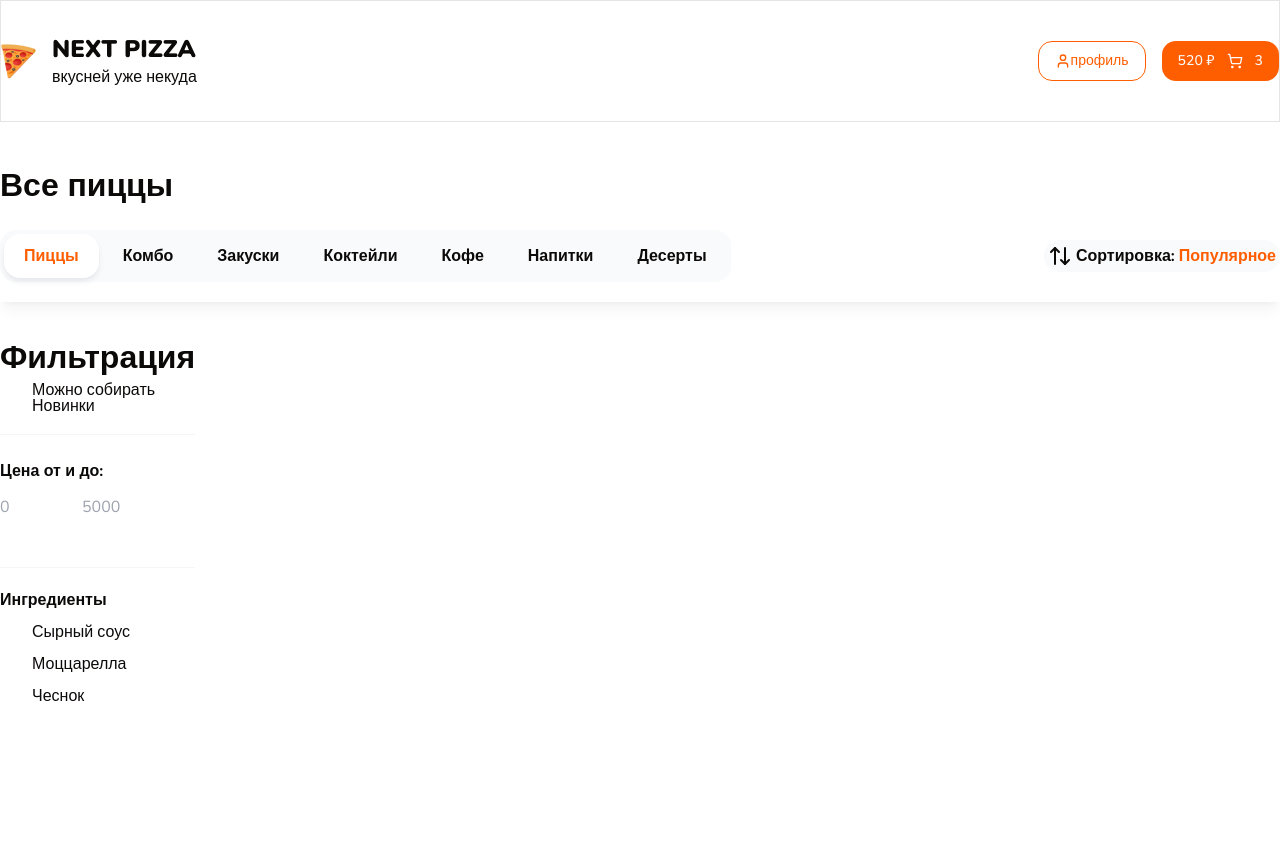
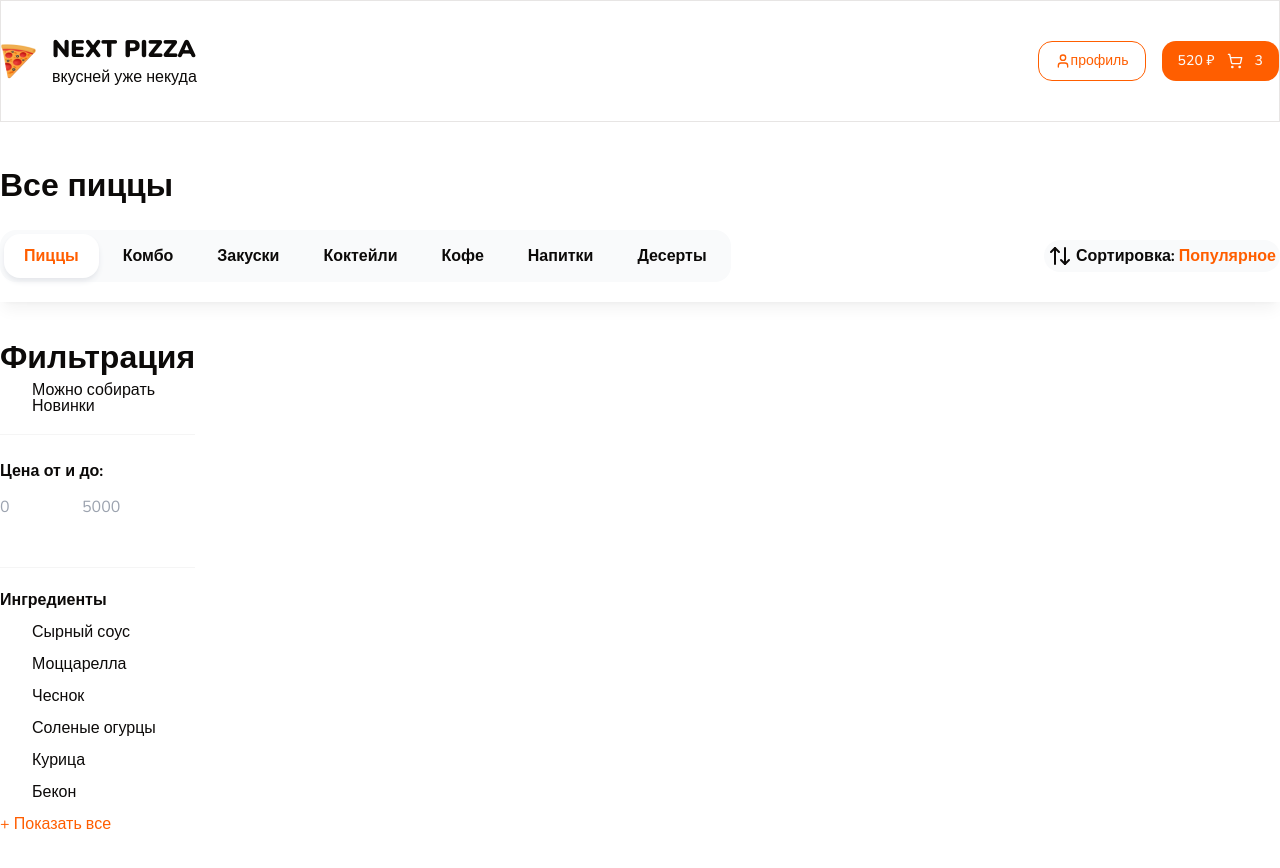
Before and after one commit to Sergey2983/NewWork, a Next.js app: page / in a window 1280 px wide. Before the commit the page ends 800 px from the top, so only its background shows below. Built offline with nearby package versions, Linux system fonts and the light colour scheme.

Commit message:
ProductCard

```diff
--- a/components/shared/filters.tsx
+++ b/components/shared/filters.tsx
@@ -40,6 +40,23 @@ export const Filtres: React.FC<Props> = ({ className }) => {
                         text: 'Чеснок',
                         value: "3",
                     },
+                    {
+                        text: 'Соленые огурцы',
+                        value: '4',
+                    },
+                    {
+                        text: 'Курица',
+                        value: '5',
+                    },
+                    {
+                        text: 'Бекон',
+                        value: '6'
+                    },
+                    {
+                        text: 'Сало',
+                        value: "7",
+                    }
+
                 ]}
                 items={[
                     {
@@ -50,6 +67,26 @@ export const Filtres: React.FC<Props> = ({ className }) => {
                         text: 'Моццарелла',
                         value: "2",
                     },
+                    {
+                        text: 'Чеснок',
+                        value: '3'
+                    },
+                    {
+                        text: 'Соленые огурцы',
+                        value: '4',
+                    },
+                    {
+                        text: 'Курица',
+                        value: '5',
+                    },
+                    {
+                        text: 'Бекон',
+                        value: '6'
+                    },
+                    {
+                        text: 'Сало',
+                        value: "7",
+                    }
 
                 ]}
             />
--- /dev/null
+++ b/components/shared/product-card.tsx
@@ -0,0 +1,22 @@
+import { Link } from "lucide-react";
+
+interface Props {
+    id: number;
+    name: string;
+    price: number;
+    imageURL: string;
+    className?: string;
+}
+
+
+export const ProductCard: React.FC<Props> = ({ id, name, imageURL, price, className }) => {
+    return (
+        <div className={className}>
+            <Link href={'/product/${id}'}>
+            <
+
+
+            </Link>
+        </div>
+    )
+}
```
